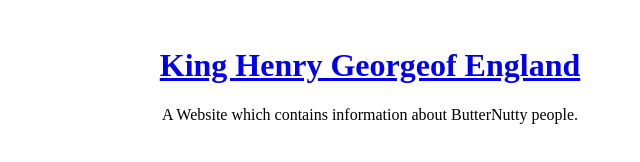
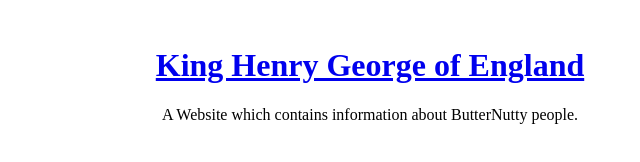
Before and after one commit to KingEdward88/Pence, a plain HTML site: page docs/index.html in a window 1280 px wide. Shown: the full height of the page, 270-910 px from the left. Drawn offline with Linux system fonts and the light colour scheme.

Commit message:
Update index.html

```diff
--- a/docs/index.html
+++ b/docs/index.html
@@ -12,7 +12,7 @@ ge<!DOCTYPE html>
 </head>
 <body>
 
-<h1><a href="https://www.kinghenry.ca" target="_blank">King Henry Georgeof England</a></h1>
+<h1><a href="https://www.kinghenry.ca" target="_blank">King Henry George of England</a></h1>
 <p>A Website which contains information about ButterNutty people.</p>
 
 </body>
```
